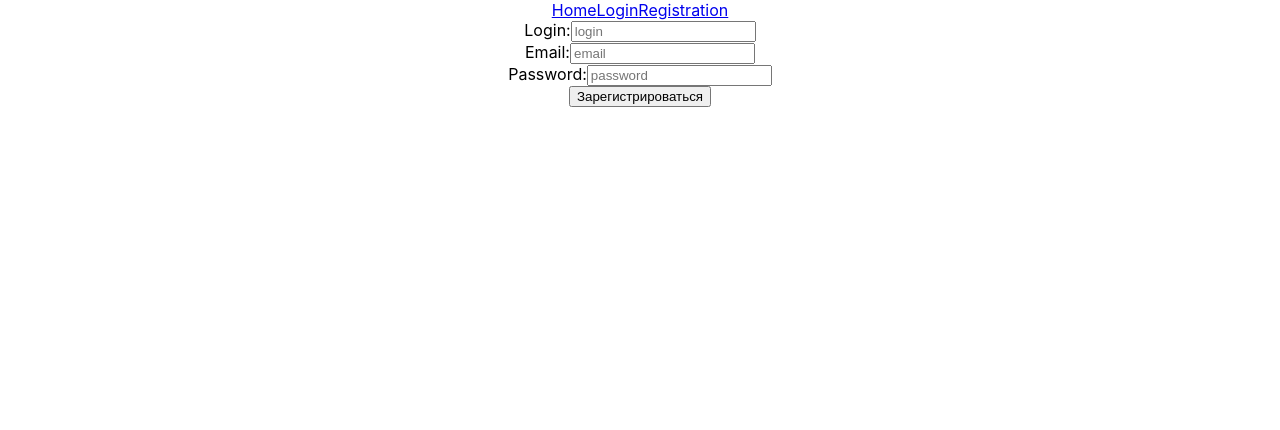
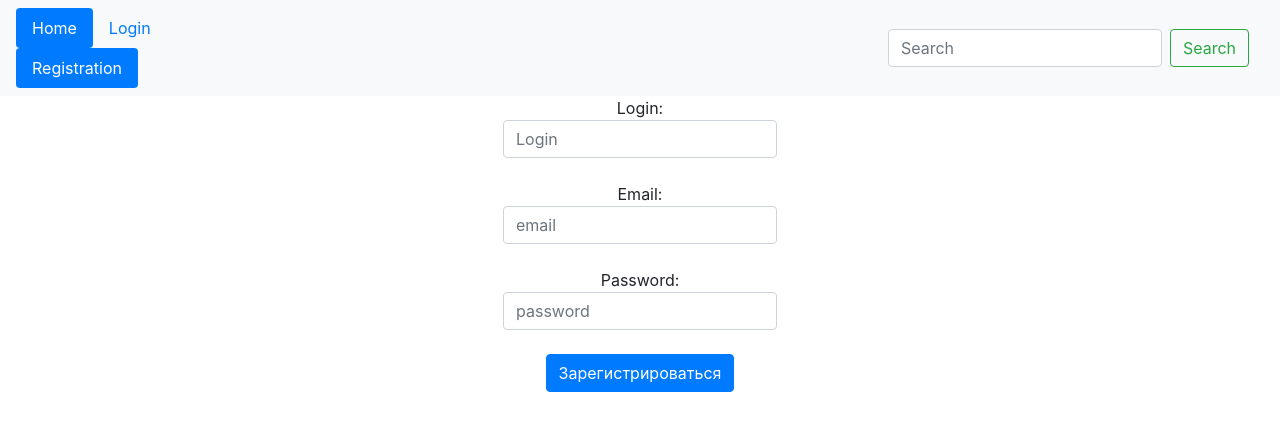
Before and after one commit to anbochkarev1991/coffee-search, a React (Create React App) app in the folder client/: page /signup in a window 1280 px wide. Shown: the top 430 px of the page. Built offline with nearby package versions, Linux system fonts and the light colour scheme.

Commit message:
basic styles

```diff
--- a/client/public/index.html
+++ b/client/public/index.html
@@ -16,6 +16,7 @@
     -->
     <link rel="manifest" href="%PUBLIC_URL%/manifest.json" />
     <script src="https://api-maps.yandex.ru/2.1/?lang=ru_RU&amp;apikey=%REACT_APP_YMAPS_API%" type="text/javascript"></script>
+    <link rel="stylesheet" href="https://maxcdn.bootstrapcdn.com/bootstrap/4.0.0/css/bootstrap.min.css" integrity="sha384-Gn5384xqQ1aoWXA+058RXPxPg6fy4IWvTNh0E263XmFcJlSAwiGgFAW/dAiS6JXm" crossorigin="anonymous">
     <!--
       Notice the use of %PUBLIC_URL% in the tags above.
       It will be replaced with the URL of the `public` folder during the build.
--- a/client/src/components/Login/Login.js
+++ b/client/src/components/Login/Login.js
@@ -51,6 +51,7 @@ export default function Login() {
   return (
     <>
       <form className={styles.loginForm} onSubmit={handleSubmit}>
+        <div className={"form-group"}>
           <label htmlFor="login">
             Login:
             <input
@@ -60,8 +61,11 @@ export default function Login() {
               required
               onChange={handleChange}
               value={login}
+              className={"form-control"}
             />
           </label>
+        </div>
+        <div className={"form-group"}>
           <label htmlFor="password">
             Password:
             <input
@@ -71,9 +75,11 @@ export default function Login() {
               required
               onChange={handleChange}
               value={password}
+              className={"form-control"}
             />
           </label>
-        <button type="submit">Войти</button>
+        </div>
+        <button type="submit" className="btn btn-primary mb-2">Войти</button>
       </form>
       {user && <h3>Добро пожаловать, {user}!</h3>}
       {error}
--- a/client/src/components/Map/Map.js
+++ b/client/src/components/Map/Map.js
@@ -18,7 +18,7 @@ function Map() {
     window.ymaps.ready(() => {
       const newMap = new window.ymaps.Map('map', {
         center: [55.76, 37.64],
-        zoom: 10,
+        zoom: 12,
       }),
 
     cafesCollection = new window.ymaps.GeoObjectCollection(null, {
@@ -43,7 +43,7 @@ function Map() {
     <>
       <h3>Beautiful map</h3>
       <div className={styles.mapPosition}>
-        <div  id="map" style={{width: "600px", height: "400px"}}></div>
+        <div  id="map" style={{width: "700px", height: "600px"}}></div>
       </div>
     </>
   );
--- a/client/src/components/Navbar/Navbar.js
+++ b/client/src/components/Navbar/Navbar.js
@@ -1,17 +1,27 @@
 import React from 'react';
 import { NavLink } from 'react-router-dom';
 import { useSelector } from 'react-redux';
+import styles from './Navbar.module.css';
 
 function Navbar() {
   const user = useSelector((state) => state.enter.login);
 
   return (
     <>
-      <NavLink to="/">Home</NavLink>
-      {user && <NavLink to="/logout">Logout</NavLink>}
-      {user && <NavLink to="/profile">Profile</NavLink>}
-      {!user && <NavLink to="/login">Login</NavLink>}
-      {!user && <NavLink to="/signup">Registration</NavLink>}
+      <nav className={"navbar navbar-expand-lg navbar-dark bg-light"}>
+        <ul className={"nav nav-pills"}>
+          <NavLink to="/" className={"nav-item nav-link"}>Home</NavLink>
+          {user && <NavLink to="/logout" className={"nav-item nav-link"}>Logout</NavLink>}
+          {user && <NavLink to="/profile" className={"nav-item nav-link"}>Profile</NavLink>}
+          {!user && <NavLink to="/login" className={"nav-item nav-link"}>Login</NavLink>}
+          {!user && <NavLink to="/signup" className={"nav-item nav-link"}>Registration</NavLink>}
+        </ul>
+        <form className={"form-inline container"}>
+          <input className={"form-control mr-sm-2 container"} type="search" placeholder="Search" aria-label="Search" />
+          <button className={"btn btn-outline-success my-2 my-sm-0"} type="submit">Search</button>
+        </form>
+        {user &&<h5> Welcome, {user}</h5>}
+      </nav>
     </>
   );
 }
--- /dev/null
+++ b/client/src/components/Navbar/Navbar.module.css
@@ -0,0 +1,5 @@
+.container {
+  display: flex;
+  float: right;
+  justify-self: right;
+}
--- a/client/src/components/Signup/Signup.js
+++ b/client/src/components/Signup/Signup.js
@@ -47,16 +47,21 @@ export default function Singup() {
 
   return (
     <>
-      <form className={styles.signupForm} onSubmit={handleSubmit}>
+      <form onSubmit={handleSubmit}>
+        <div className={"form-group"}>
           <label htmlFor="login">Login:
             <input
               name="login"
               type="text"
-            placeholder="login"
+              placeholder="Login"
               required
               onChange={handleChange}
-            value={login} />
+              value={login}
+              className={"form-control"}
+             />
             </label>
+          </div>
+          <div className={"form-group"}>
             <label htmlFor="email">Email:
             <input
                 name="email"
@@ -64,8 +69,11 @@ export default function Singup() {
                 placeholder="email"
                 required
                 onChange={handleChange}
-            value={email} />
+                value={email}
+                className={"form-control"} />
             </label>
+          </div>
+          <div className={"form-group"}>
             <label htmlFor="password">Password:
             <input
                 name="password"
@@ -73,8 +81,10 @@ export default function Singup() {
                 placeholder="password"
                 required
                 onChange={handleChange}
-            value={password} />
+                value={password}
+                className={"form-control"} />
             </label>
+          </div>
         {/* <label htmlFor="birthday">Birthday:
         <input
             name="birthday"
@@ -83,7 +93,7 @@ export default function Singup() {
             onChange={handleChange}
             />
         </label> */}
-        <button type="submit">Зарегистрироваться</button>
+        <button type="submit" className="btn btn-primary mb-2">Зарегистрироваться</button>
       </form>
     {user && <h3>Добро пожаловать, {user}!</h3>}
     {error}
--- a/client/src/pages/home/home.js
+++ b/client/src/pages/home/home.js
@@ -13,11 +13,19 @@ function Home() {
   }, [dispatch]);
 
   return (
-    <>
-      <Trends />
-      <Map />
-      <List />
-    </>
+    <div className={"container"}>
+      <div className={"row"}>
+        <div className={"col"}>
+          <Trends />
+        </div>
+        <div className={"col"}>
+          <Map />
+        </div>
+        <div className={"col"}>
+        <List />
+        </div>
+      </div>
+    </div>
   );
 }
 
--- a/client/src/pages/profile/profile.js
+++ b/client/src/pages/profile/profile.js
@@ -30,6 +30,8 @@ function Profile() {
     <div>
       {editing ? (
         <>
+        <form>
+          <div className={"form-group"}>
             <input
               required
               type="text"
@@ -37,7 +39,10 @@ function Profile() {
               name="login"
               value={inputs.login}
               placeholder="Login"
+              className={"form-control"}
             ></input>
+          </div>
+          <div className={"form-group"}>
             <input
               required
               type="email"
@@ -45,7 +50,9 @@ function Profile() {
               name="email"
               value={inputs.email}
               placeholder="Email"
+              className={"form-control"}
             ></input>
+          </div>
           {/* <input
             required
             type="text"
@@ -54,19 +61,20 @@ function Profile() {
             value={inputs.password}
             placeholder="Password"
           ></input> */}
-          <button onClick={save} type="button">
+          <button onClick={save} type="button" className="btn btn-primary mb-2">
             Save
           </button>
-          <button onClick={edit} type="button">
+          <button onClick={edit} type="button" className="btn btn-primary mb-2">
             Cancel
           </button>
+        </form>
         </>
       ) : (
         <>
           <h1>Hello, {user.login}</h1>
           <h3>Email: {user.email}</h3>
           <h3>Birthday: {user.birthday}</h3>
-          <button onClick={edit} type="button">
+          <button onClick={edit} type="button" className="btn btn-primary mb-2">
             Edit
           </button>
         </>
```
Lines whose indentation alone changed are shown as unchanged.
